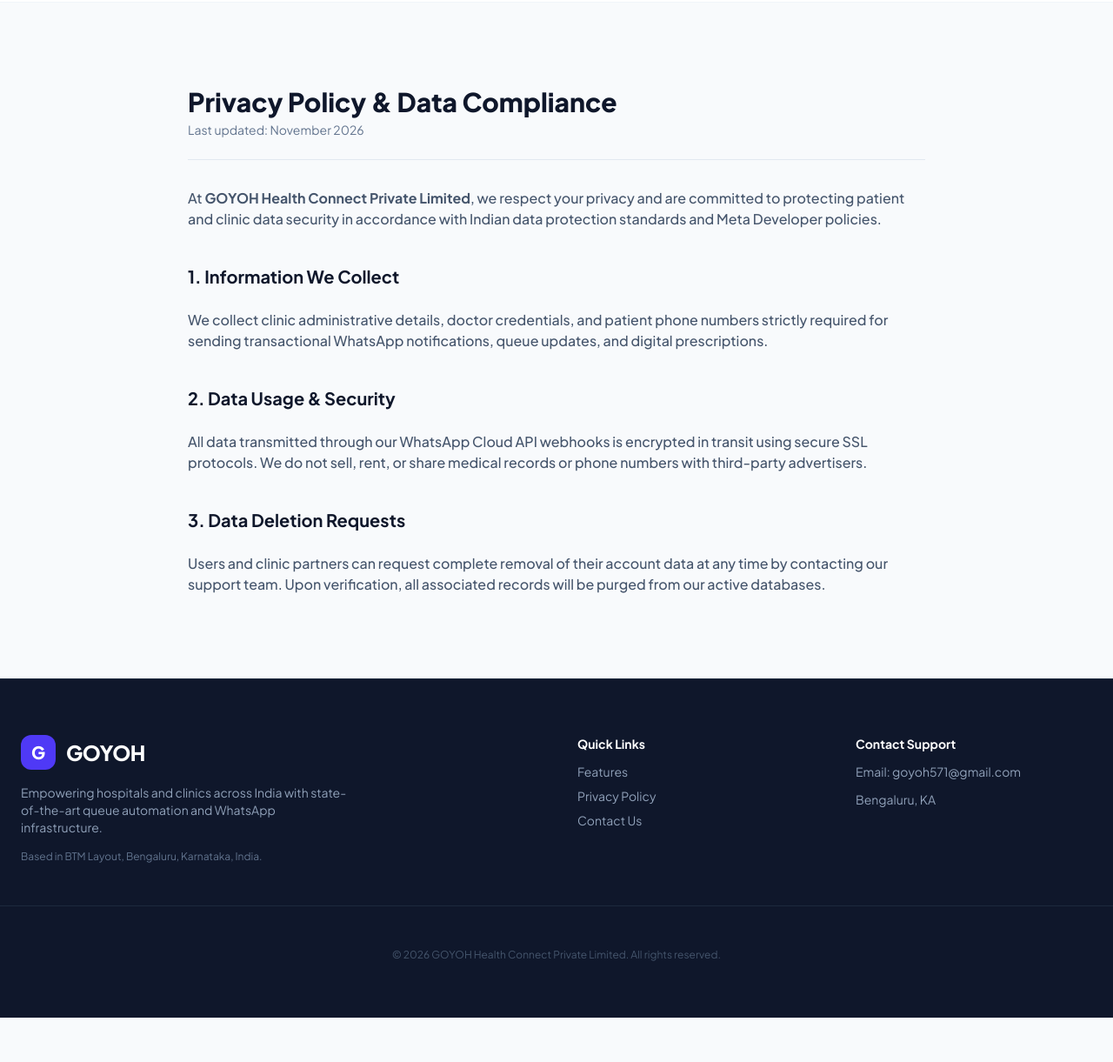
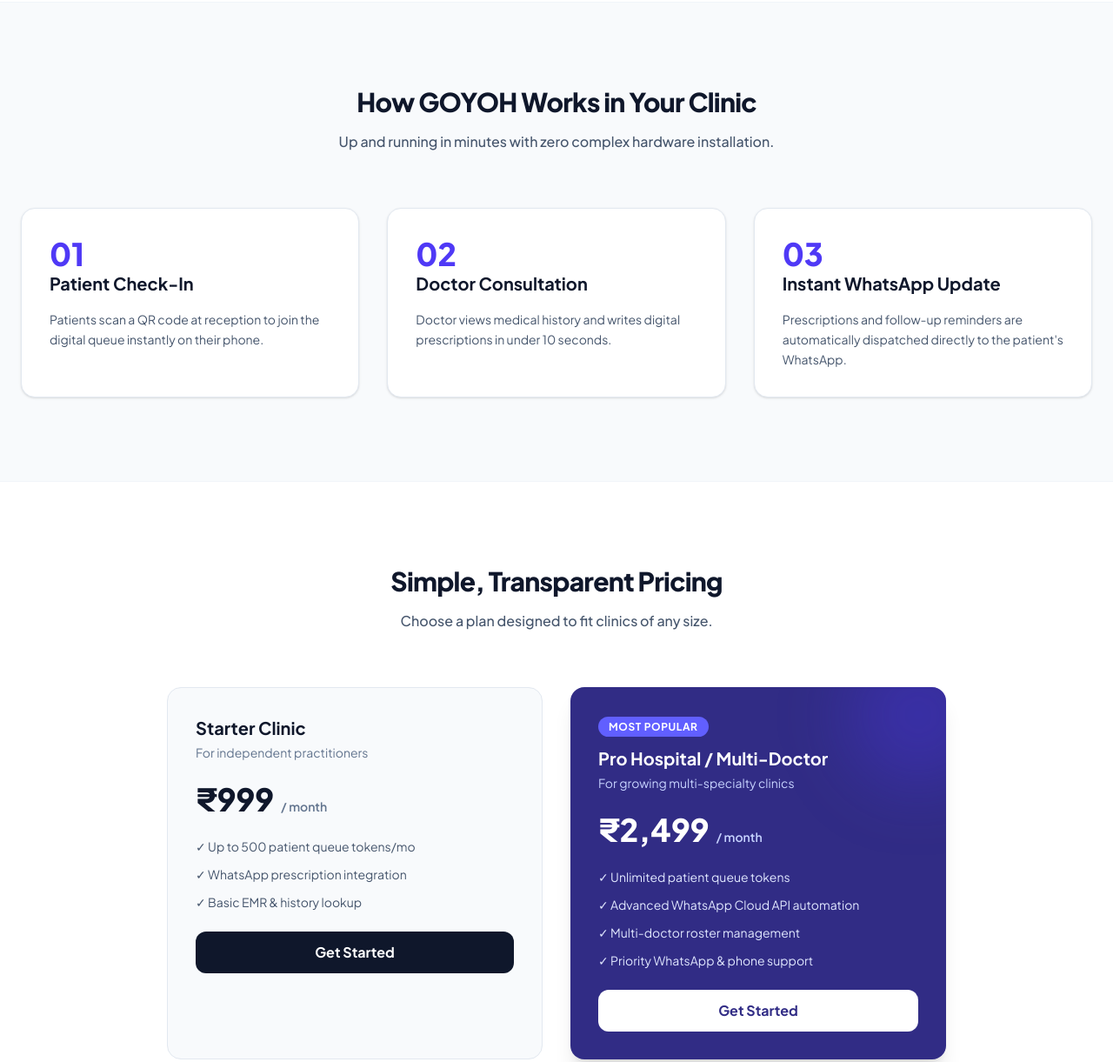
Before and after one commit to goyoh1359-ui/goyoh, a plain HTML site: page index.html in a window 1280 px wide. Shown: the part 1398-2619 px from the top of the page at 87% size. Before the commit the page ends 2568 px from the top, so only its background shows below. Drawn offline with nearby package versions, Linux system fonts and the light colour scheme.

Commit message:
Update index.html

```diff
--- a/index.html
+++ b/index.html
@@ -7,7 +7,7 @@
     <script src="https://cdn.jsdelivr.net/npm/@tailwindcss/browser@4"></script>
     <link href="https://fonts.googleapis.com/css2?family=Plus+Jakarta+Sans:wght@400;500;600;700;800&display=swap" rel="stylesheet">
     <style>
-        body { font-family: 'Plus Jakarta Sans', sans-serif; }
+        body { font-family: 'Plus Jakarta Sans', sans-serif; scroll-behavior: smooth; }
     </style>
 </head>
 <body class="bg-slate-50 text-slate-900 antialiased selection:bg-indigo-600 selection:text-white">
@@ -105,7 +105,81 @@
         </div>
     </section>
 
-    <!-- Privacy Policy Section (Required for Meta / WhatsApp Verification) -->
+    <!-- How It Works Section -->
+    <section id="how-it-works" class="py-24 bg-slate-50">
+        <div class="max-w-7xl mx-auto px-6">
+            <div class="text-center max-w-2xl mx-auto space-y-4 mb-16">
+                <h2 class="text-3xl font-extrabold tracking-tight text-slate-900">How GOYOH Works in Your Clinic</h2>
+                <p class="text-slate-600 font-medium">Up and running in minutes with zero complex hardware installation.</p>
+            </div>
+            <div class="grid md:grid-cols-3 gap-8">
+                <div class="bg-white p-8 rounded-2xl border border-slate-200 shadow-sm space-y-4">
+                    <span class="text-indigo-600 font-extrabold text-4xl">01</span>
+                    <h3 class="text-xl font-bold text-slate-900">Patient Check-In</h3>
+                    <p class="text-slate-600 text-sm leading-relaxed">Patients scan a QR code at reception to join the digital queue instantly on their phone.</p>
+                </div>
+                <div class="bg-white p-8 rounded-2xl border border-slate-200 shadow-sm space-y-4">
+                    <span class="text-indigo-600 font-extrabold text-4xl">02</span>
+                    <h3 class="text-xl font-bold text-slate-900">Doctor Consultation</h3>
+                    <p class="text-slate-600 text-sm leading-relaxed">Doctor views medical history and writes digital prescriptions in under 10 seconds.</p>
+                </div>
+                <div class="bg-white p-8 rounded-2xl border border-slate-200 shadow-sm space-y-4">
+                    <span class="text-indigo-600 font-extrabold text-4xl">03</span>
+                    <h3 class="text-xl font-bold text-slate-900">Instant WhatsApp Update</h3>
+                    <p class="text-slate-600 text-sm leading-relaxed">Prescriptions and follow-up reminders are automatically dispatched directly to the patient's WhatsApp.</p>
+                </div>
+            </div>
+        </div>
+    </section>
+
+    <!-- Pricing Section -->
+    <section id="pricing" class="py-24 bg-white border-y border-slate-100">
+        <div class="max-w-7xl mx-auto px-6">
+            <div class="text-center max-w-2xl mx-auto space-y-4 mb-16">
+                <h2 class="text-3xl font-extrabold tracking-tight text-slate-900">Simple, Transparent Pricing</h2>
+                <p class="text-slate-600 font-medium">Choose a plan designed to fit clinics of any size.</p>
+            </div>
+            <div class="grid md:grid-cols-2 gap-8 max-w-4xl mx-auto">
+                <div class="bg-slate-50 p-8 rounded-2xl border border-slate-200 space-y-6">
+                    <div>
+                        <h3 class="text-xl font-bold text-slate-900">Starter Clinic</h3>
+                        <p class="text-sm text-slate-500 mt-1">For independent practitioners</p>
+                    </div>
+                    <div class="flex items-baseline gap-2">
+                        <span class="text-4xl font-extrabold text-slate-900">₹999</span>
+                        <span class="text-sm text-slate-500 font-semibold">/ month</span>
+                    </div>
+                    <ul class="space-y-3 text-sm text-slate-600">
+                        <li class="flex items-center gap-2">✓ Up to 500 patient queue tokens/mo</li>
+                        <li class="flex items-center gap-2">✓ WhatsApp prescription integration</li>
+                        <li class="flex items-center gap-2">✓ Basic EMR & history lookup</li>
+                    </ul>
+                    <a href="#contact" class="block w-full py-3 bg-slate-900 text-white text-center font-bold rounded-xl hover:bg-slate-800 transition">Get Started</a>
+                </div>
+                <div class="bg-indigo-900 text-white p-8 rounded-2xl shadow-xl space-y-6 relative overflow-hidden">
+                    <div class="absolute -right-12 -top-12 w-40 h-40 bg-indigo-600/30 rounded-full blur-2xl"></div>
+                    <div>
+                        <span class="bg-indigo-500 text-white text-xs font-bold px-3 py-1 rounded-full uppercase tracking-wider">Most Popular</span>
+                        <h3 class="text-xl font-bold mt-3">Pro Hospital / Multi-Doctor</h3>
+                        <p class="text-sm text-indigo-200 mt-1">For growing multi-specialty clinics</p>
+                    </div>
+                    <div class="flex items-baseline gap-2">
+                        <span class="text-4xl font-extrabold">₹2,499</span>
+                        <span class="text-sm text-indigo-200 font-semibold">/ month</span>
+                    </div>
+                    <ul class="space-y-3 text-sm text-indigo-100">
+                        <li class="flex items-center gap-2">✓ Unlimited patient queue tokens</li>
+                        <li class="flex items-center gap-2">✓ Advanced WhatsApp Cloud API automation</li>
+                        <li class="flex items-center gap-2">✓ Multi-doctor roster management</li>
+                        <li class="flex items-center gap-2">✓ Priority WhatsApp & phone support</li>
+                    </ul>
+                    <a href="#contact" class="block w-full py-3 bg-white text-indigo-900 text-center font-bold rounded-xl hover:bg-indigo-50 transition">Get Started</a>
+                </div>
+            </div>
+        </div>
+    </section>
+
+    <!-- Privacy Policy Section -->
     <section id="privacy" class="py-24 max-w-4xl mx-auto px-6 space-y-8">
         <div class="border-b border-slate-200 pb-6">
             <h2 class="text-3xl font-extrabold text-slate-900">Privacy Policy & Data Compliance</h2>
@@ -140,8 +214,9 @@
                 <p class="text-white font-bold text-sm">Quick Links</p>
                 <ul class="space-y-2 text-sm">
                     <li><a href="#features" class="hover:text-white transition">Features</a></li>
+                    <li><a href="#how-it-works" class="hover:text-white transition">How It Works</a></li>
+                    <li><a href="#pricing" class="hover:text-white transition">Pricing</a></li>
                     <li><a href="#privacy" class="hover:text-white transition">Privacy Policy</a></li>
-                    <li><a href="#contact" class="hover:text-white transition">Contact Us</a></li>
                 </ul>
             </div>
             <div class="space-y-3">
```
